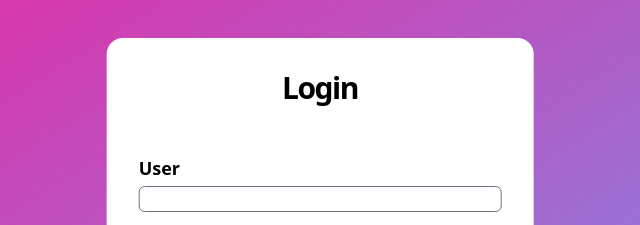
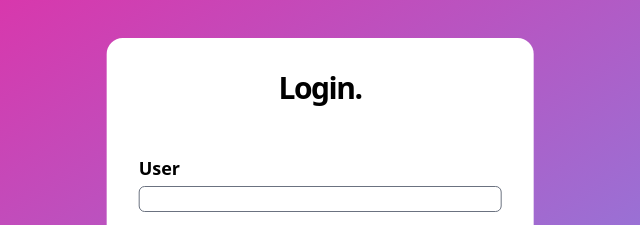
Before and after one commit to CarlosMet/desempe-o, a plain HTML site: page index.html in a window 1280 px wide. Shown: the part 194-419 px from the top of the page, 320-960 px from the left. Drawn offline with nearby package versions, Linux system fonts and the light colour scheme.

Commit message:
h2 dot added

```diff
--- a/index.html
+++ b/index.html
@@ -10,7 +10,7 @@
 <body>
     <div class="w-screen h-screen bg-gradient-to-br from-[deeppink] to-blue-400 relative ">
         <form id="login" action="" class="bg-white p-8 w-4/12 left-1/2 top-1/2 -translate-x-1/2 -translate-y-1/2 absolute rounded-2xl">
-            <h2 class="font-bold text-center text-3xl tracking-tighter">Login</h2>
+            <h2 class="font-bold text-center text-3xl tracking-tighter">Login.</h2>
             <div class="mt-12">
                 <label for="" class="font-semibold text-lg">User</label><br>
                 <input name="user" class="border border-gray-500 mt-1 rounded-md w-full" type="text">
```
